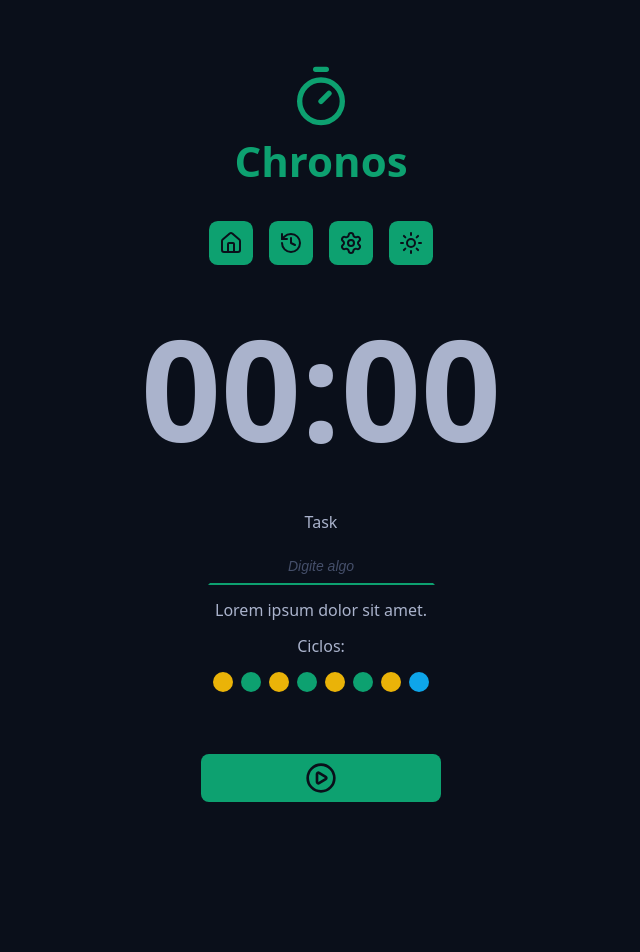
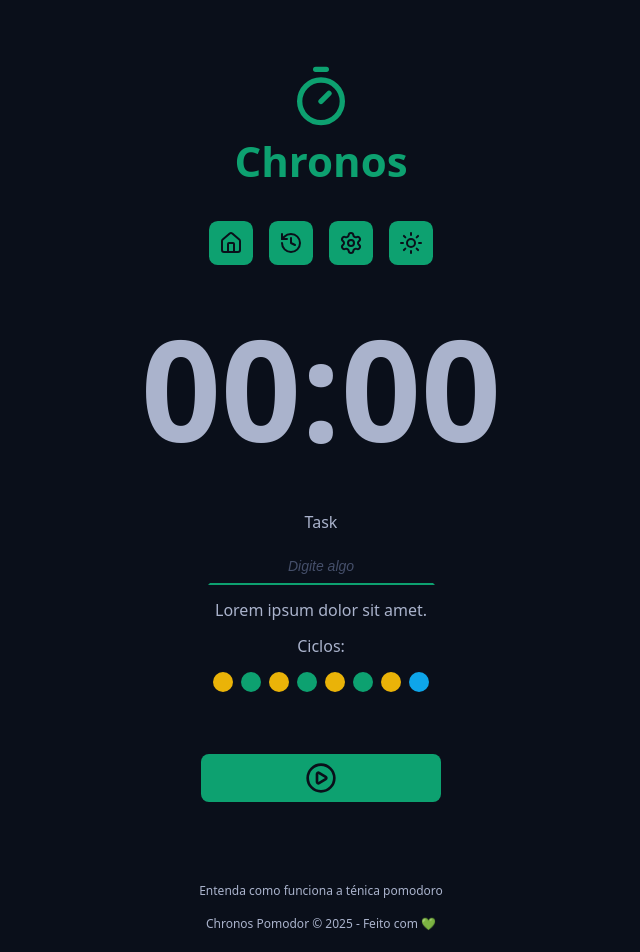
Before and after one commit to Vinicius2501/chronos-pomodoro, a React (Vite) app: page / in a window 1280 px wide. Shown: the top 952 px of the page, without its empty margins (319-959 px from the left). Before the commit the page ends 882 px from the top, so only its background shows below. Built offline with nearby package versions, Linux system fonts and the light colour scheme.

Commit message:
Adicionando footer + estilização

```diff
--- a/src/App.tsx
+++ b/src/App.tsx
@@ -8,6 +8,7 @@
 import { Cycles } from './components/Cycles';
 import { DefaultButton } from './components/DefaultButton';
 import { PlayCircleIcon } from 'lucide-react';
+import { Footer } from './components/Footer';
 
 export function App() {
   return (
@@ -33,9 +34,12 @@
             <Cycles />
           </div>
           <div className='formRow'>
-            <DefaultButton icon={<PlayCircleIcon />} color='green' />
+            <DefaultButton icon={<PlayCircleIcon />} />
           </div>
         </form>
+      </Container>
+      <Container>
+        <Footer />
       </Container>
     </>
   );
--- /dev/null
+++ b/src/components/Footer/index.tsx
@@ -0,0 +1,12 @@
+import styles from './styles.module.css';
+
+export function Footer() {
+  return (
+    <footer className={styles.footer}>
+      <a href='#'>Entenda como funciona a ténica pomodoro</a>
+      <a href='#'>
+        Chronos Pomodor &copy; {new Date().getFullYear()} - Feito com 💚
+      </a>
+    </footer>
+  );
+}
--- /dev/null
+++ b/src/components/Footer/styles.module.css
@@ -0,0 +1,17 @@
+.footer {
+  display: flex;
+  flex-direction: column;
+  align-items: center;
+  justify-content: center;
+  font-size: 1.2rem;
+  gap: 1.6rem;
+}
+
+.footer a {
+  color: var(--text-muted);
+  text-decoration: none;
+}
+
+.footer a:hover {
+  text-decoration: underline;
+}
```
